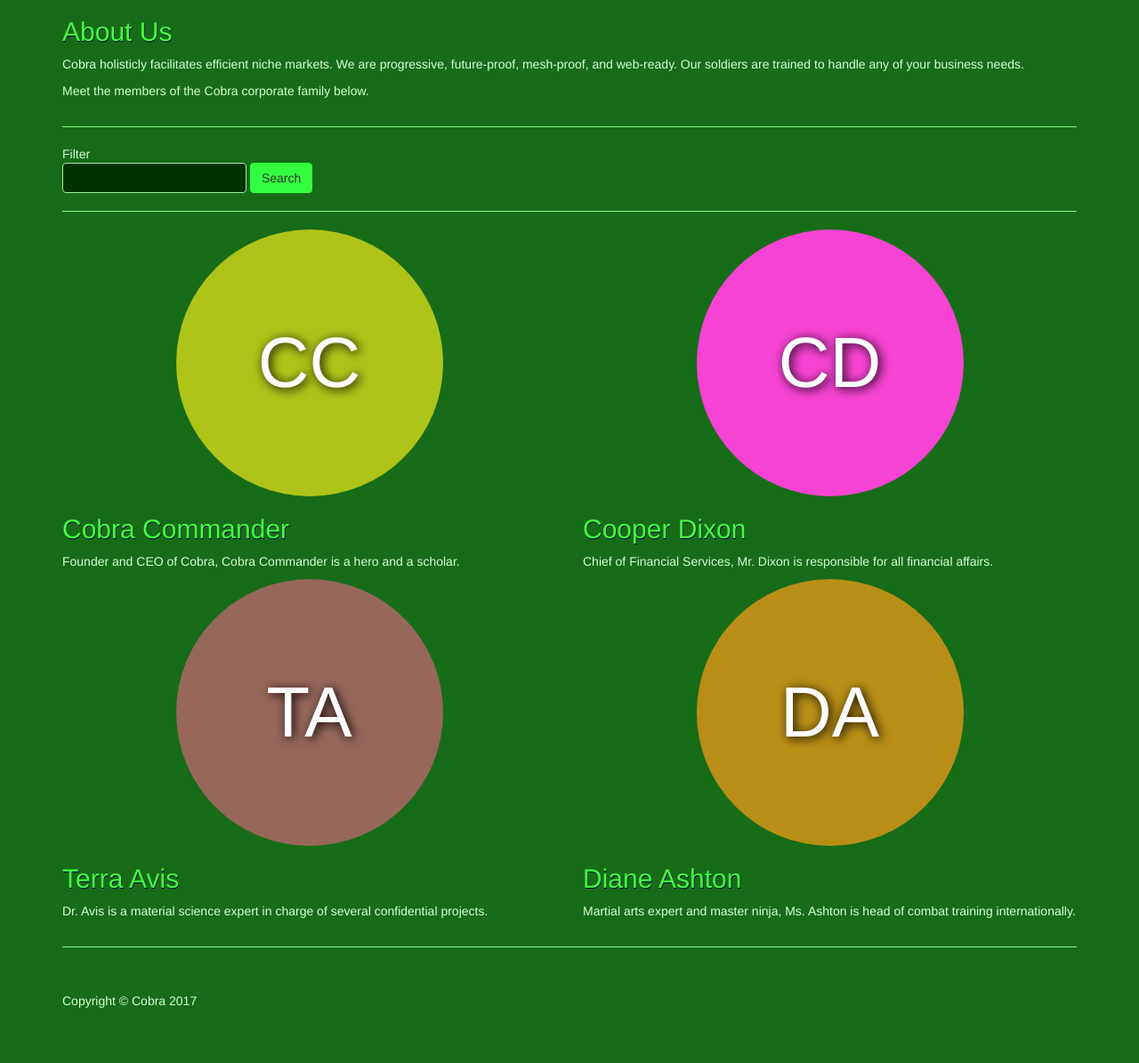
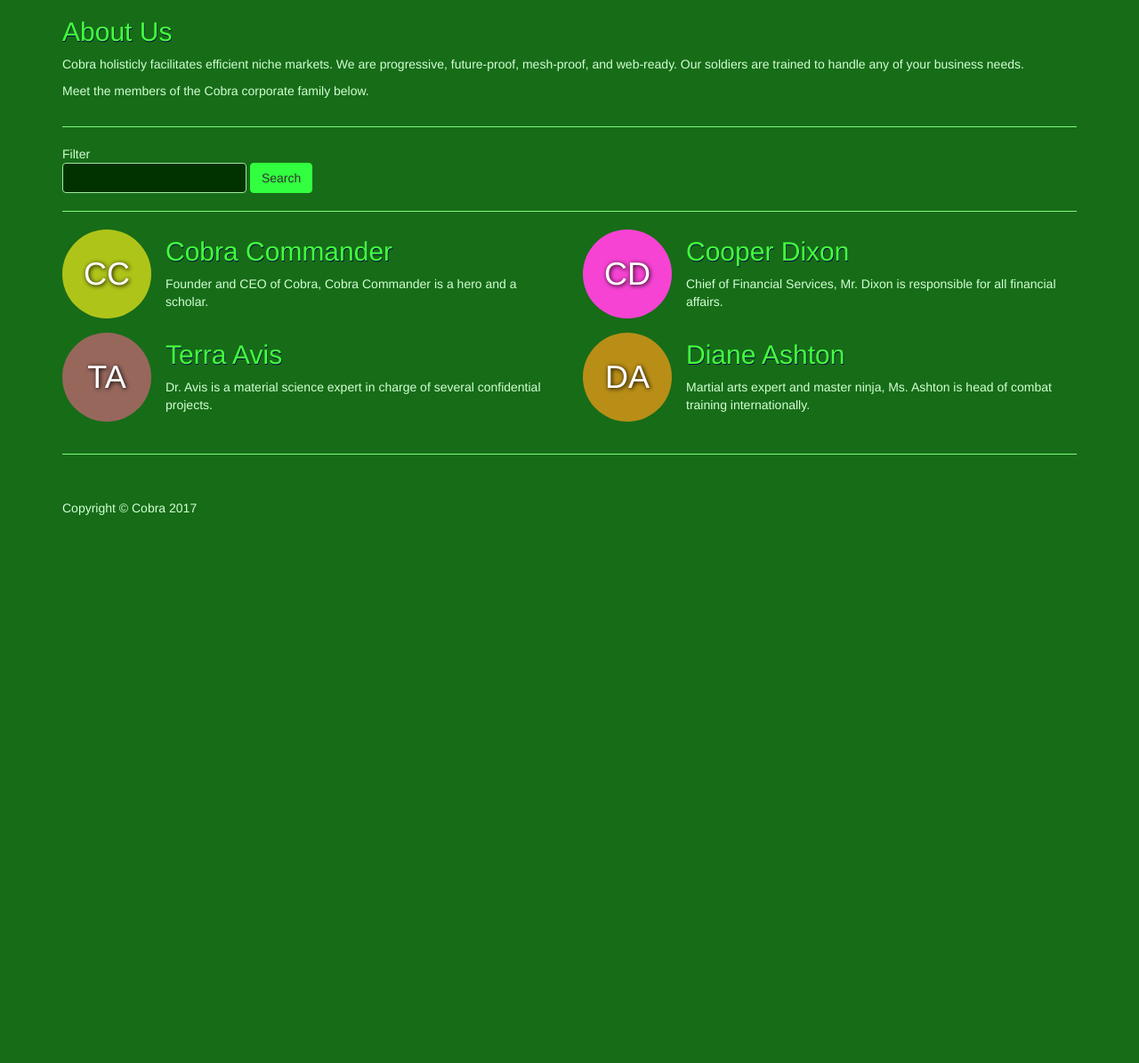
Before and after one commit to viperior/warsloth, a PHP site: page /about.php in a window 1280 px wide. Shown: the part 51-1246 px from the top of the page at 89% size. After the commit the page ends 630 px from the top, so only its background shows below. Run offline with PHP 8.4, Linux system fonts and the light colour scheme; data comes from the database, SQL or seed files in the repository.

Commit message:
Enhance About page circle style

```diff
--- a/public/about.php
+++ b/public/about.php
@@ -43,7 +43,7 @@
 </div>
 <hr/>
 
-<div class="row">
+<div class="row about-us-profiles">
 	<div class="col-sm-12">
 		<form action="" method="post">
 			<label>
--- a/public/contact.php
+++ b/public/contact.php
@@ -12,7 +12,7 @@
 		<address>
 			<abbr title="Phone">P:</abbr>(123) 456-7890
 			<br>
-			<abbr title="Email">E:</abbr> <a href="mailto:#">ceo@cobra.drwylie.com</a>
+			<abbr title="Email">E:</abbr> <a href="mailto:ceo@cobra.com">ceo@cobra.com</a>
 		</address>
 	</div>
 </div>
--- a/public/css/business-frontpage.css
+++ b/public/css/business-frontpage.css
@@ -36,16 +36,21 @@ footer {
 
 /* Circle background behind user initials on About page */
 .about-circle {
-    width: 300px;
-    height: 300px;
+    width: 100px;
+    height: 100px;
     border-radius: 50%;
-    font-size: 80px;
-    line-height: 300px;
+    float: left;
+    font-size: 36px;
+    line-height: 100px;
     text-align: center;
     background: purple;
     color: white;
-	margin: 0 auto;
-	text-shadow: 0.03em 0.03em 0.15em black;
+	  margin: 0 16px 16px 0;
+	  text-shadow: 0.03em 0.03em 0.15em black;
+}
+
+.about-us-profiles h2 {
+  margin-top: 8px;
 }
 
 .circle {
```
